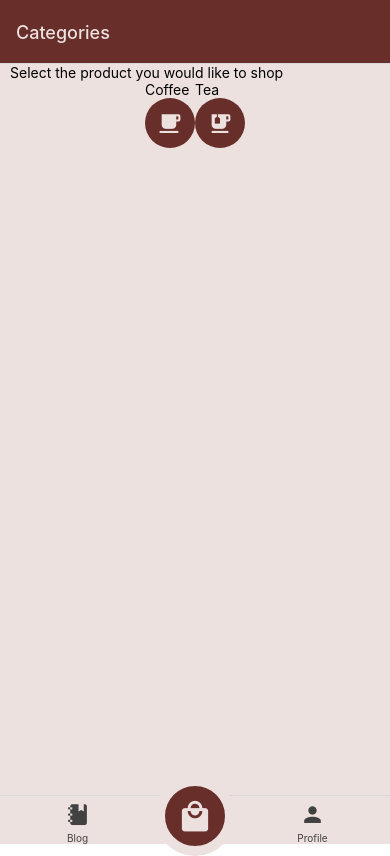
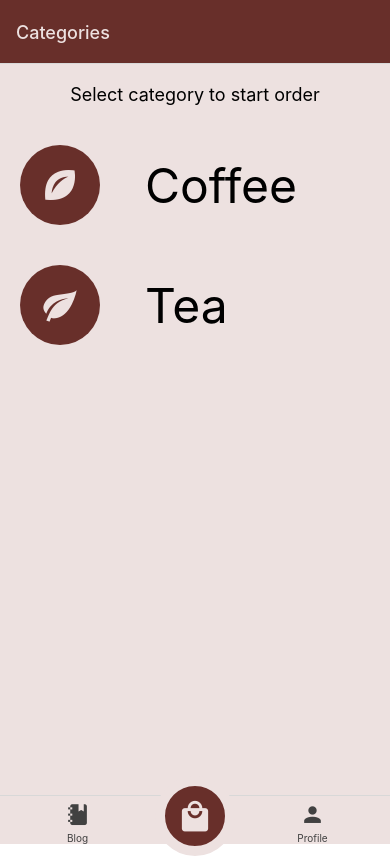
Before and after one commit to ivansdivans/kafijas-pupina-rn-expo, a React Native app: screen /CategoriesList in a window 390 px wide. Built offline with nearby package versions, Linux system fonts and the light colour scheme.

Commit message:
Create CategoriesListItem and render categories

```diff
--- /dev/null
+++ b/src/components/CategoriesListItem.tsx
@@ -0,0 +1,65 @@
+import React from "react";
+import {
+	Text,
+	View,
+	TouchableOpacity,
+	ViewStyle,
+	StyleSheet,
+	TextStyle,
+} from "react-native";
+
+import AppIcon from "./AppIcon";
+import appStyles from "../styles/Application";
+
+interface Props {
+	onPress: () => void;
+	iconName: string;
+	categoryName: string;
+}
+
+const CategoriesListItem: React.VFC<Props> = ({
+	onPress,
+	iconName,
+	categoryName,
+}) => (
+	<TouchableOpacity style={styles.container} onPress={onPress}>
+		<View style={styles.iconBlock}>
+			<AppIcon name={iconName} size={80} />
+		</View>
+		<View style={styles.textBlock}>
+			<Text style={styles.title}>{categoryName}</Text>
+		</View>
+	</TouchableOpacity>
+);
+
+interface Style {
+	container: ViewStyle;
+	iconBlock: ViewStyle;
+	textBlock: ViewStyle;
+	title: TextStyle;
+}
+
+const stylesObj: Style = {
+	container: {
+		...appStyles.fullWidth,
+		...appStyles.inlineContainer,
+		minHeight: 50,
+		marginVertical: 10,
+		padding: 10,
+	},
+	iconBlock: {
+		width: "30%",
+	},
+	textBlock: {
+		width: "70%",
+		justifyContent: "center",
+		marginLeft: 20,
+	},
+	title: {
+		fontSize: 48,
+	},
+};
+
+const styles = StyleSheet.create<Style>(stylesObj);
+
+export default CategoriesListItem;
--- a/src/screens/MainStackNavigation/CategoriesListScreen/index.tsx
+++ b/src/screens/MainStackNavigation/CategoriesListScreen/index.tsx
@@ -1,12 +1,19 @@
 import React from "react";
-import { View, Text, TouchableOpacity } from "react-native";
+import {
+	View,
+	Text,
+	StyleSheet,
+	TextStyle,
+	ScrollView,
+	ViewStyle,
+} from "react-native";
 import { useNavigation } from "@react-navigation/native";
 import { NativeStackNavigationProp } from "@react-navigation/native-stack";
 
+import AppScreen from "../../../components/AppScreen";
+import appStyles from "../../../styles/Application";
+import CategoriesListItem from "../../../components/CategoriesListItem";
 import { MainStackParamList } from "../index";
-import AppScreen from "../../../components/AppScreen";
-import AppIcon from "../../../components/AppIcon";
-import appStyles from "../../../styles/Application";
 
 //TODO: create file with mock response and pass whole product item in navigation
 const COFFEE_PRODUCTS = [
@@ -69,6 +76,21 @@ const TEA_PRODUCTS = [
 	},
 ];
 
+const CATEGORIES = [
+	{
+		id: 1,
+		categoryName: "Coffee",
+		categoryIconName: "seed",
+		products: COFFEE_PRODUCTS,
+	},
+	{
+		id: 2,
+		categoryName: "Tea",
+		categoryIconName: "leaf",
+		products: TEA_PRODUCTS,
+	},
+];
+
 const CategoriesListScreen: React.VFC = () => {
 	const navigation =
 		useNavigation<
@@ -77,40 +99,43 @@ const CategoriesListScreen: React.VFC = () => {
 
 	return (
 		<AppScreen>
-			<Text>Select the product you would like to shop</Text>
-			<View
-				style={{
-					...appStyles.inlineContainer,
-					justifyContent: "center",
-				}}
-			>
-				<TouchableOpacity
-					onPress={() =>
-						navigation.navigate("ProductsList", {
-							categoryName: "Coffee",
-							productsListId: 1,
-							products: COFFEE_PRODUCTS,
-						})
-					}
-				>
-					<Text>Coffee</Text>
-					<AppIcon name="coffee" size={50} />
-				</TouchableOpacity>
-				<TouchableOpacity
-					onPress={() =>
-						navigation.navigate("ProductsList", {
-							categoryName: "Tea",
-							productsListId: 2,
-							products: TEA_PRODUCTS,
-						})
-					}
-				>
-					<Text>Tea</Text>
-					<AppIcon name="tea" size={50} />
-				</TouchableOpacity>
-			</View>
+			<ScrollView style={appStyles.fullSize}>
+				<View style={styles.titleContainer}>
+					<Text style={styles.title}>Select category to start order</Text>
+				</View>
+				{CATEGORIES.map((category) => (
+					<CategoriesListItem
+						key={category.id}
+						onPress={() =>
+							navigation.navigate("ProductsList", {
+								categoryName: category.categoryName,
+								products: category.products,
+							})
+						}
+						iconName={category.categoryIconName}
+						categoryName={category.categoryName}
+					/>
+				))}
+			</ScrollView>
 		</AppScreen>
 	);
 };
 
+interface Style {
+	titleContainer: ViewStyle;
+	title: TextStyle;
+}
+
+const stylesObj: Style = {
+	titleContainer: {
+		marginVertical: 20,
+		alignItems: "center",
+	},
+	title: {
+		fontSize: 18,
+	},
+};
+
+const styles = StyleSheet.create<Style>(stylesObj);
+
 export default CategoriesListScreen;
--- a/src/screens/MainStackNavigation/index.tsx
+++ b/src/screens/MainStackNavigation/index.tsx
@@ -9,7 +9,6 @@ export type MainStackParamList = {
 	CategoriesList: undefined;
 	ProductsList: {
 		categoryName: string;
-		productsListId: number;
 		products: {
 			id: number;
 			imageSource: any; //TODO
```
